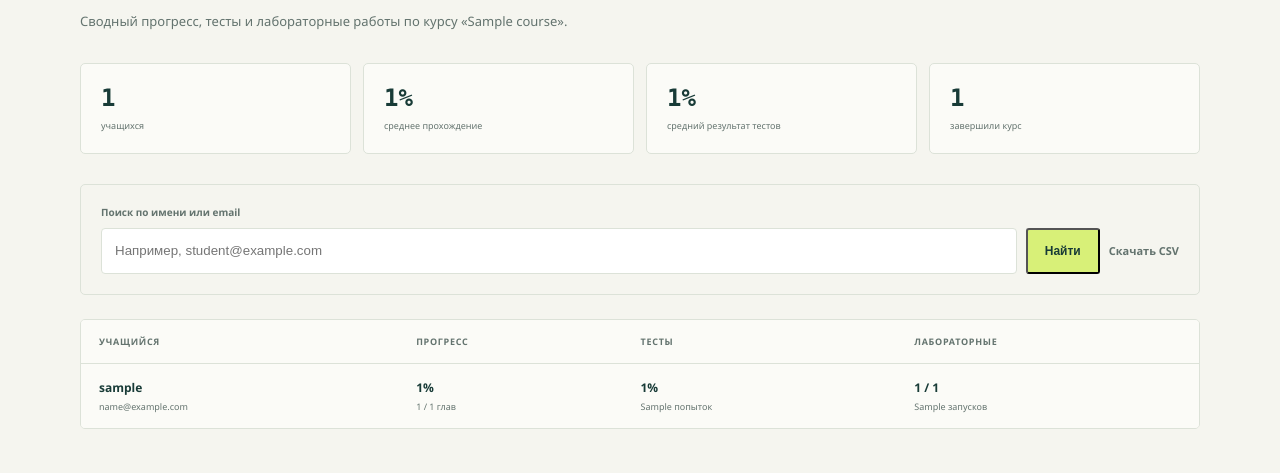
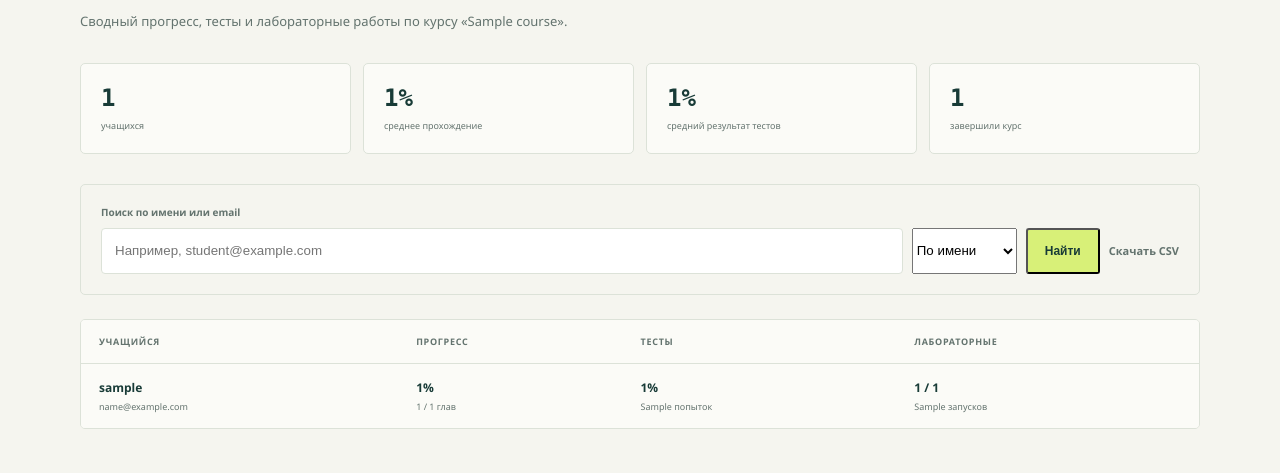
Before and after one commit to schvp/study_guide, a Flask app: template templates/teacher_reports.html in a window 1280 px wide. Shown: the part 270-743 px from the top of the page. Run offline with Flask 3, Linux system fonts and the light colour scheme; the template is opened without the code that fills it: most values are stand-ins (such as "Sample title", 1, 10 or a date in 2020).

Commit message:
Add teacher report sort controls

```diff
--- a/templates/teacher_reports.html
+++ b/templates/teacher_reports.html
@@ -38,9 +38,14 @@
             <label for="teacher-report-query">Поиск по имени или email</label>
             <div>
                 <input id="teacher-report-query" name="q" value="{{ search_query }}" maxlength="100" placeholder="Например, student@example.com">
+                <select name="sort" aria-label="Сортировка отчёта">
+                    <option value="name"{% if sort_key == "name" %} selected{% endif %}>По имени</option>
+                    <option value="progress"{% if sort_key == "progress" %} selected{% endif %}>По прогрессу</option>
+                    <option value="assessment"{% if sort_key == "assessment" %} selected{% endif %}>По тестам</option>
+                </select>
                 <button class="primary-link" type="submit">Найти</button>
                 {% if search_query %}<a class="secondary-link" href="{{ url_for('teacher_reports') }}">Сбросить</a>{% endif %}
-                <a class="secondary-link" href="{{ url_for('export_teacher_reports', q=search_query) }}">Скачать CSV</a>
+                <a class="secondary-link" href="{{ url_for('export_teacher_reports', q=search_query, sort=sort_key) }}">Скачать CSV</a>
             </div>
         </form>
 
```
